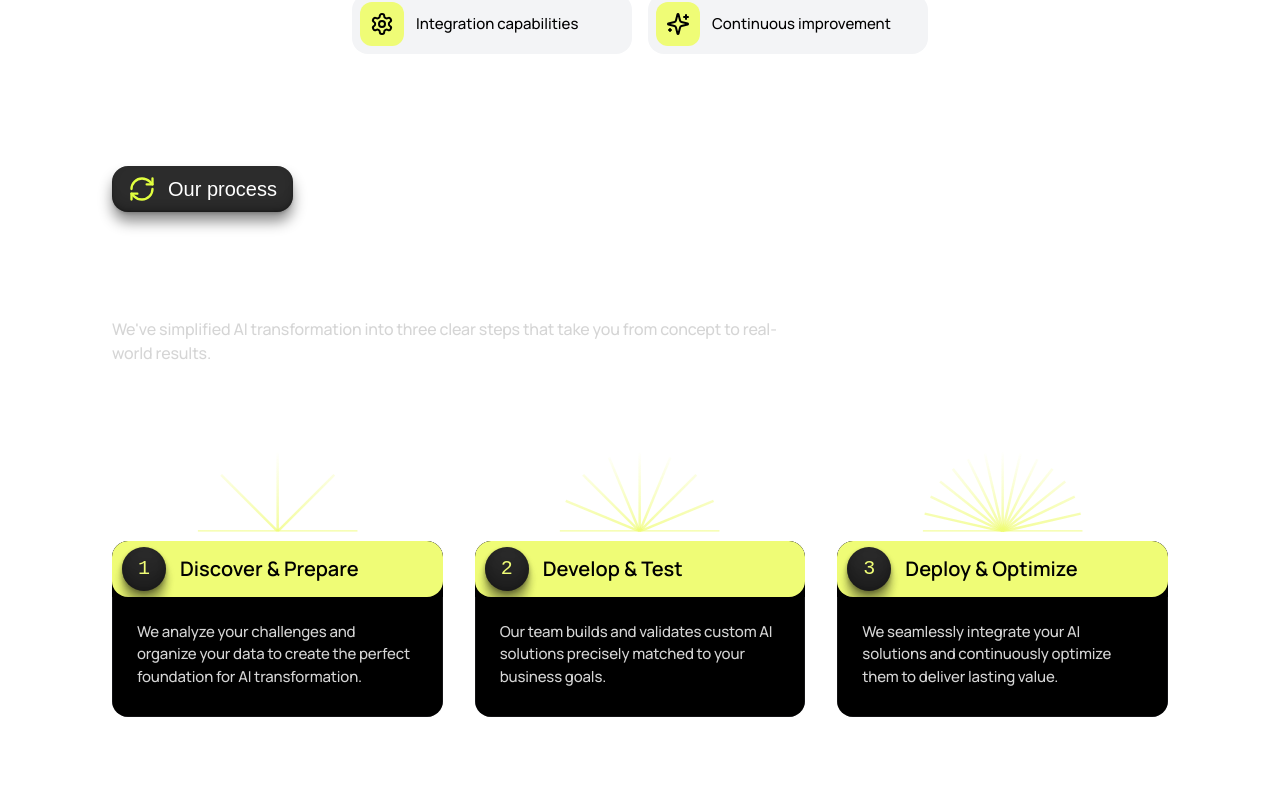
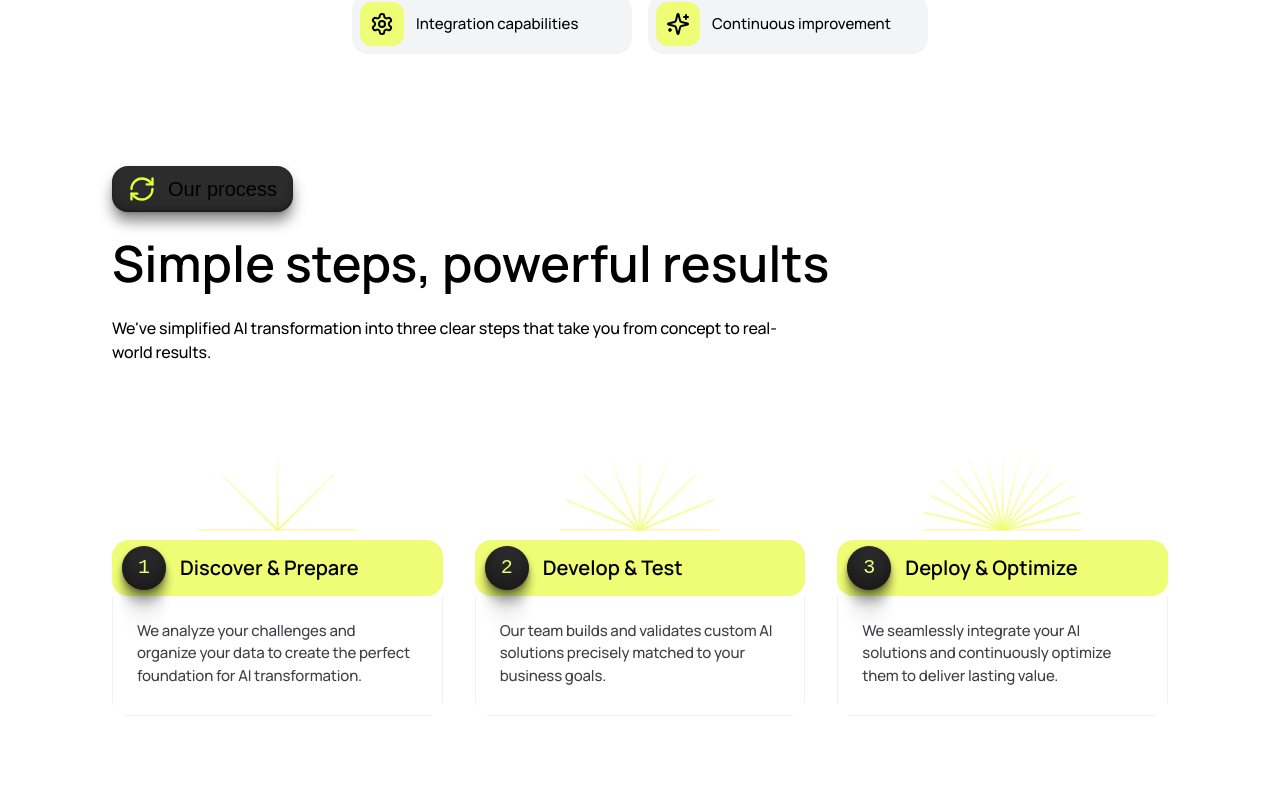
Before and after one commit to jamolweb/AI-branding-frontend, a Next.js app: page / in a window 1280 px wide. Shown: the part 1628-2440 px from the top of the page. Built offline with nearby package versions, Linux system fonts and the light colour scheme.

Commit message:
Enhance global styles and ProcessSection component with theme support; integrate Tailwind CSS utilities for improved styling consistency across light and dark modes. Update background colors to use CSS variables for better maintainability.

```diff
--- a/src/app/globals.css
+++ b/src/app/globals.css
@@ -1,5 +1,9 @@
 @import url('https://fonts.googleapis.com/css2?family=Manrope:wght@200;300;400;500;600;700;800&display=swap');
 @import 'tailwindcss';
+
+@tailwind base;
+@tailwind components;
+@tailwind utilities;
 
 /* Add proper backdrop filter support */
 @supports (-webkit-backdrop-filter: none) or (backdrop-filter: none) {
@@ -31,12 +35,16 @@
 	--color-foreground: var(--foreground);
 	--font-sans: var(--font-geist-sans);
 	--font-mono: var(--font-geist-mono);
+	--card-bg: #ffffff;
+	--number-bg: rgb(45, 45, 45);
 }
 
 @media (prefers-color-scheme: dark) {
 	:root {
 		--background: #0a0a0a;
 		--foreground: #ededed;
+		--card-bg: #000000;
+		--number-bg: rgb(45, 45, 45);
 	}
 }
 
--- a/src/components/layout/homePage/ProcessSection.tsx
+++ b/src/components/layout/homePage/ProcessSection.tsx
@@ -38,7 +38,10 @@ export default function ProcessSteps() {
 	if (!isMounted) return null
 
 	return (
-		<div id='process' className='bg-transparent text-white mb- md:p-8'>
+		<div
+			id='process'
+			className='bg-transparent dark:text-white text-black mb- md:p-8'
+		>
 			<div className='max-w-7xl mx-auto'>
 				<SectionName name='process' title='Our process' />
 				<SectionTitle
@@ -64,10 +67,11 @@ export default function ProcessSteps() {
 							)}
 							<div
 								style={{
-									backgroundColor: 'black',
+									backgroundColor: 'var(--card-bg)',
 									borderRadius: '16px',
 									marginTop: '10px',
 								}}
+								className='dark:bg-black bg-white'
 							>
 								<div
 									className={`rounded-2xl overflow-hidden ${
@@ -75,12 +79,12 @@ export default function ProcessSteps() {
 									}`}
 								>
 									<div className='bg-[#EFFC76FF] rounded-2xl py-2 px-3 flex items-center max-h-[71px]'>
-										<div className='w-10 h-10 rounded-full  flex items-center justify-center mr-4 shadow-lg'>
+										<div className='w-10 h-10 rounded-full flex items-center justify-center mr-4 shadow-lg'>
 											<span
 												className='text-[#EFFC76FF] font-mono font-light text-xl'
 												style={{
 													fontFamily: 'DM Mono, monospace',
-													backgroundColor: 'rgb(45, 45, 45)',
+													backgroundColor: 'var(--number-bg)',
 													borderRadius: '108.9px',
 													boxShadow:
 														'rgba(0, 0, 0, 0.2) 0px -3px 7px 0px inset, rgba(0, 0, 0, 0.17) 1px -14px 14px 0px inset, rgba(0, 0, 0, 0.1) 3px -30px 18px 0px inset, rgba(0, 0, 0, 0.03) 5px -54px 22px 0px inset, rgba(0, 0, 0, 0) 7px -84px 24px 0px inset, rgba(0, 0, 0, 0.29) 0px 2px 4px 0px, rgba(0, 0, 0, 0.26) 0px 8px 8px 0px, rgba(0, 0, 0, 0.15) 0px 17px 10px 0px, rgba(0, 0, 0, 0.04) 0px 31px 12px 0px, rgba(0, 0, 0, 0.01) 0px 48px 13px 0px',
@@ -95,9 +99,9 @@ export default function ProcessSteps() {
 											{step.title}
 										</h3>
 									</div>
-									<div className='rounded-b-xl p-6 border border-zinc-800/50 border-t-0 min-h-[120px]'>
+									<div className='rounded-b-xl p-6 border dark:border-zinc-800/50 border-zinc-200/50 border-t-0 min-h-[120px]'>
 										<p
-											className='text-[#d5d5d5] text-base lg:text-[15px] md:text-sm'
+											className='dark:text-[#d5d5d5] text-zinc-700 text-base lg:text-[15px] md:text-sm'
 											style={{
 												fontFamily:
 													'"Manrope", "Manrope Placeholder", sans-serif',
--- a/src/components/ui/homePage/SectionName.tsx
+++ b/src/components/ui/homePage/SectionName.tsx
@@ -1,5 +1,6 @@
 import { motion } from 'framer-motion'
 import { FlowerIcon, RefreshCw, StarIcon, Sun } from 'lucide-react'
+import { useTheme } from 'next-themes'
 
 const icons = {
 	process: (
@@ -25,6 +26,7 @@ const icons = {
 }
 
 const SectionName = ({ name, title }: { name: string; title: string }) => {
+	const { theme } = useTheme()
 	return (
 		<motion.div
 			className='flex items-center gap-3 w-fit px-4 py-2 mb-6'
--- a/src/components/ui/homePage/sectionTitle.tsx
+++ b/src/components/ui/homePage/sectionTitle.tsx
@@ -10,8 +10,7 @@ const SectionTitle = ({
 	return (
 		<>
 			<motion.h1
-				className='text-4xl md:text-[44px] lg:text-[50px] font-semibold mb-4'
-				style={{ fontFamily: 'Manrope, sans-serif' }}
+				className='text-4xl md:text-[44px] lg:text-[50px] font-semibold mb-4 text-black dark:text-white font-manrope'
 				initial={{ opacity: 0, y: 20 }}
 				animate={{ opacity: 1, y: 0 }}
 				transition={{ duration: 0.5, delay: 0.1 }}
@@ -19,8 +18,7 @@ const SectionTitle = ({
 				{title}
 			</motion.h1>
 			<motion.p
-				className='text-[16px] text-[#d5d5d5] mb-12 md:mb-16 max-w-2xl font-medium tracking-[-.01em] leading-[1.5em]'
-				style={{ fontFamily: 'Manrope, sans-serif', marginTop: '25px' }}
+				className='text-[16px] text-black dark:text-gray-300 mb-12 md:mb-16 max-w-2xl font-medium tracking-[-.01em] leading-[1.5em] font-manrope mt-6'
 				initial={{ opacity: 0, y: 20 }}
 				animate={{ opacity: 1, y: 0 }}
 				transition={{ duration: 0.5, delay: 0.2 }}
```
